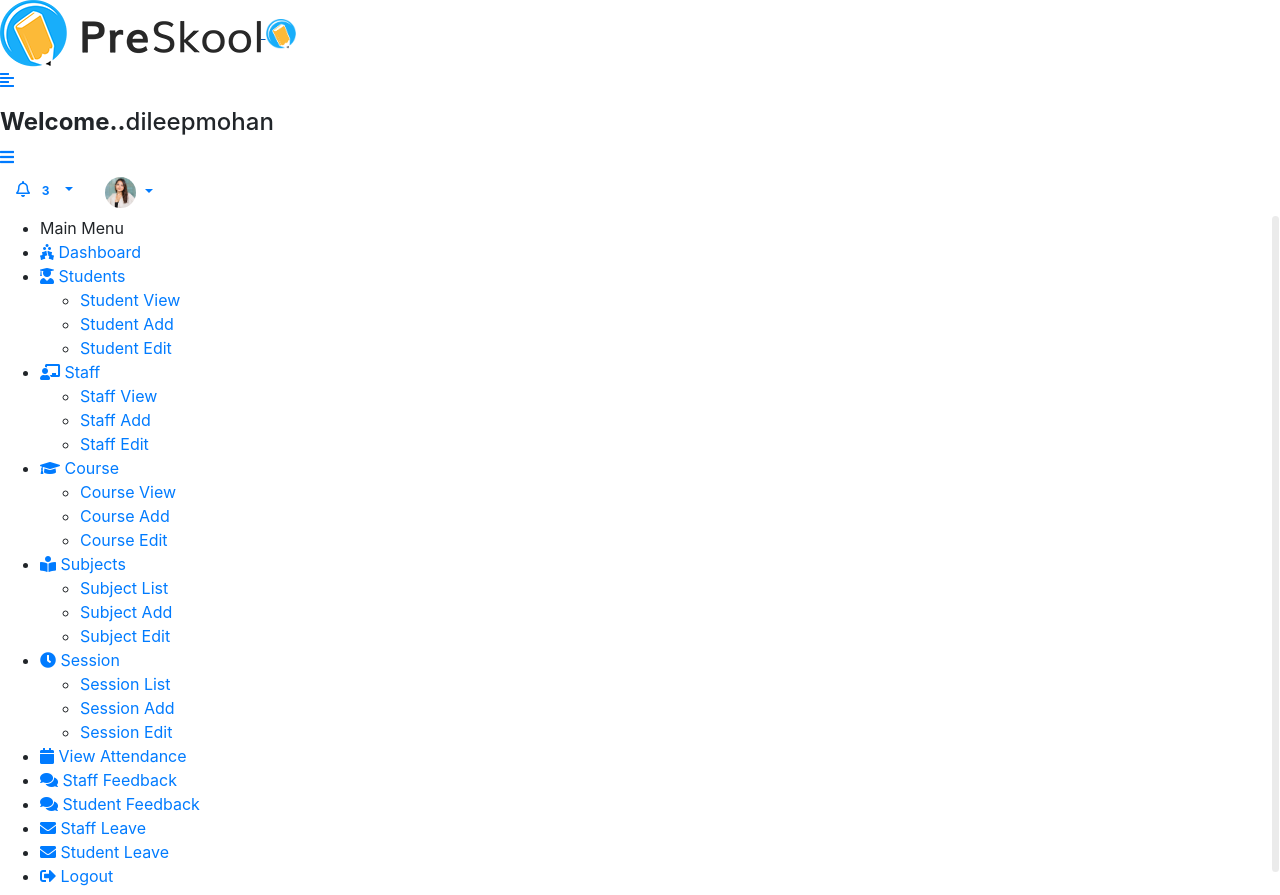
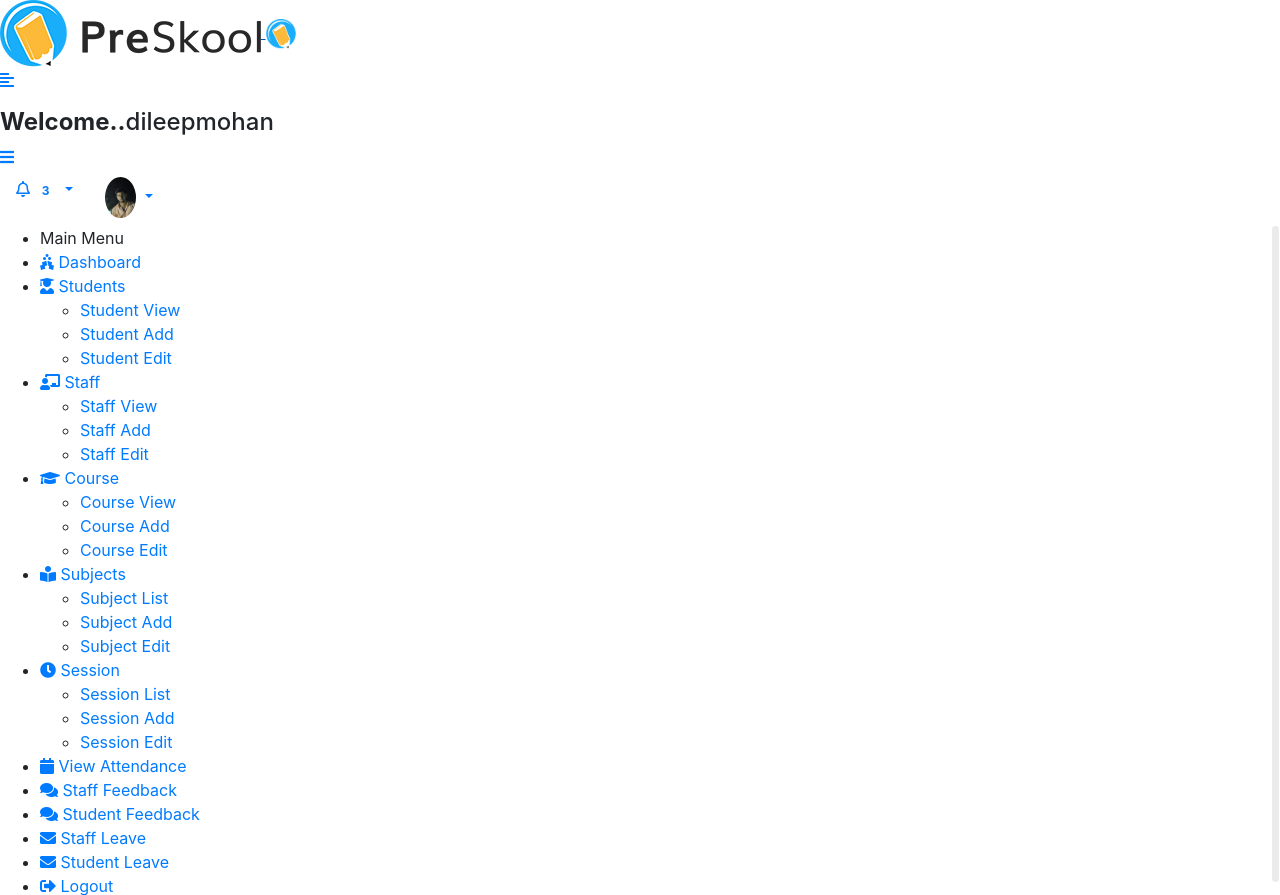
Before and after one commit to dileepmohandas/Student_Management_System, a Django app: page /base/ in a window 1280 px wide. Shown: the top 895 px of the page. Run offline with Django 5.2, Linux system fonts and the light colour scheme; a user stored in the database is signed in; some libraries are stand-ins or nearby versions.

Commit message:
user profile updated

```diff
--- a/student_ms/student_ms/views.py
+++ b/student_ms/student_ms/views.py
@@ -36,12 +36,15 @@ def doLogout(request):
     logout(request)
     return redirect('login')
 
+
+@login_required(login_url='/')
 def PROFILE(request):
     user = CustomUser.objects.get(id= request.user.id)
 
     context= {'user' : user}
     return render(request,'profile.html',context)
 
+@login_required(login_url='/')
 def PROFILE_UPDATE(request):
     if request.method == "POST":
         profile_pic = request.FILES.get('profile_pic')
@@ -50,6 +53,7 @@ def PROFILE_UPDATE(request):
         #email = request.POST.get('email')
         #username = request.POST.get('username')
         password = request.POST.get('password')
+        print(profile_pic)
         try:
             customuser = CustomUser.objects.get(id = request.user.id)
 
--- a/student_ms/templates/includes/header.html
+++ b/student_ms/templates/includes/header.html
@@ -91,12 +91,12 @@
        </li>
        <li class="nav-item dropdown has-arrow">
           <a href="#" class="dropdown-toggle nav-link" data-toggle="dropdown">
-          <span class="user-img"><img class="rounded-circle" src="{% static 'assets/img/profiles/avatar-01.jpg' %}" width="31" alt="Ryan Taylor"></span>
+          <span class="user-img"><img class="rounded-circle" src="{{user.profile_pic.url}}" width="31" alt="Ryan Taylor"></span>
           </a>
           <div class="dropdown-menu">
              <div class="user-header">
                 <div class="avatar avatar-sm">
-                   <img src="{% static 'assets/img/profiles/avatar-01.jpg' %}" alt="User Image" class="avatar-img rounded-circle">
+                   <img src="{{user.profile_pic.url}}" alt="User Image" class="avatar-img rounded-circle">
                 </div>
                 <div class="user-text">
                   <h6>{{user.first_name}}&nbsp;{{user.last_name}}</h6>
```
Also changed, not shown: student_ms/db.sqlite3, student_ms/media/media/profile_pic/1.jpg (added), student_ms/media/media/profile_pic/2017-11-29-20-51-58-176.jpg (added), student_ms/media/media/profile_pic/colin-watts-atCOAzc9v3g-unsplash.jpg (added), student_ms/media/media/profile_pic/colin-watts-atCOAzc9v3g-unsplash_WguRDti.jpg (added), student_ms/media/media/profile_pic/maria-teneva-mGJxaeLlKeU-unsplash.jpg (added), 3 other files.
